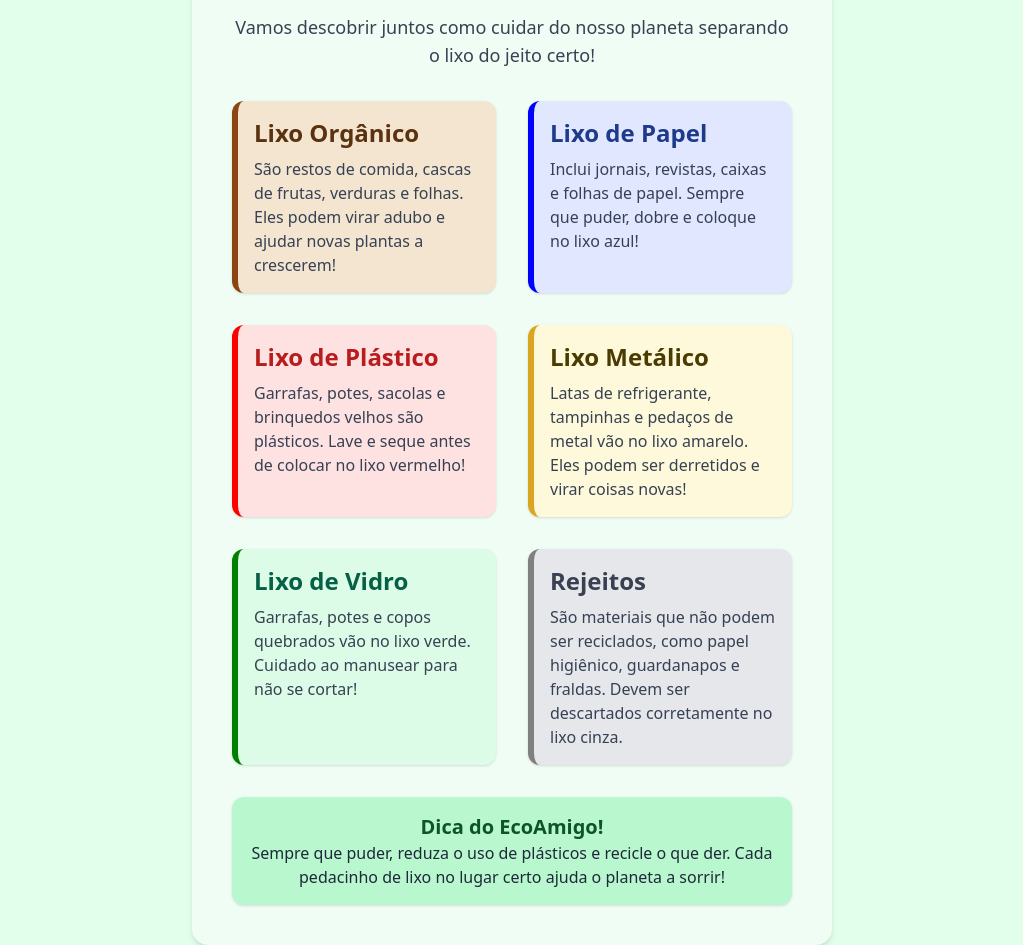
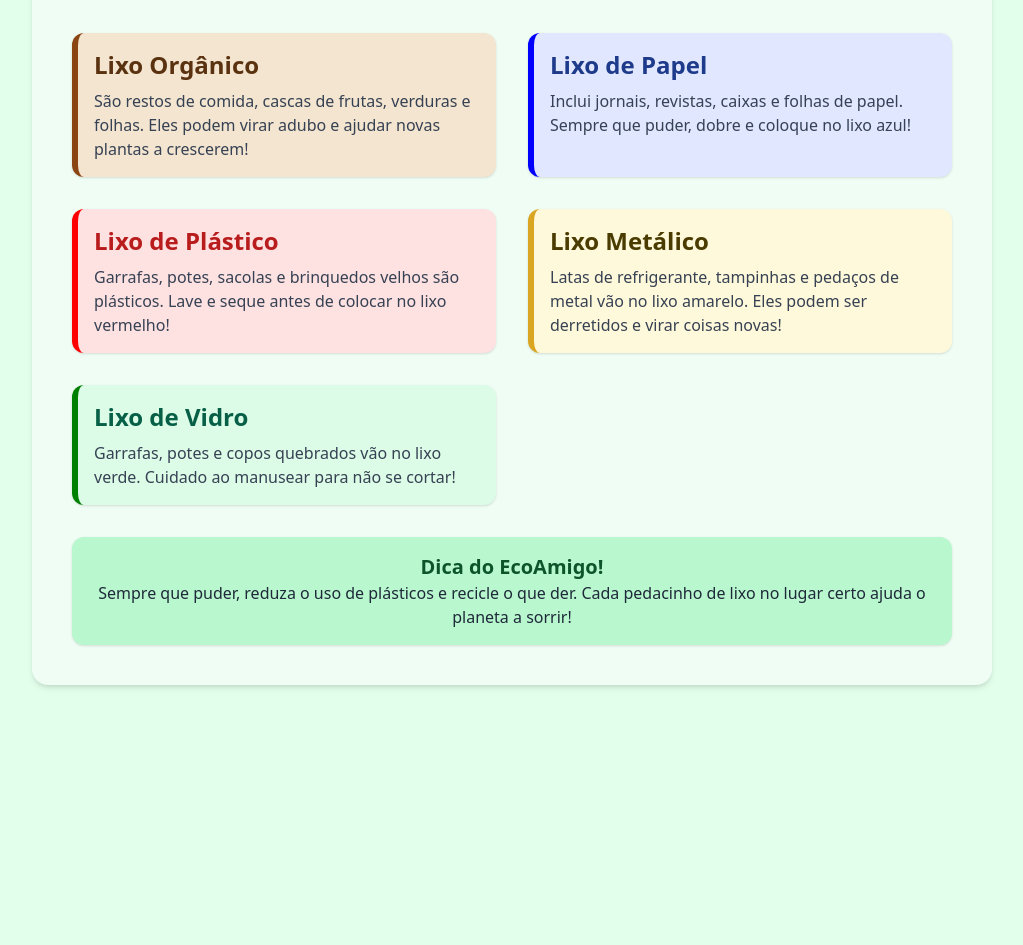
Before and after one commit to elpaulo31/ecokids, a React (Vite) app: page /aprender-ecokids in a window 1280 px wide. Shown: the part 272-1217 px from the top of the page, without its empty margins (128-1151 px from the left). After the commit the page ends 997 px from the top, so only its background shows below. Built offline with nearby package versions, Linux system fonts and the light colour scheme; a web font is replaced by a local one.

Commit message:
Fixing styling and usability issues

```diff
--- a/src/components/Header.tsx
+++ b/src/components/Header.tsx
@@ -3,6 +3,7 @@ import { useState } from 'react';
 import { EcokidsDarkLogo } from './../assets/images/logos/EcokidsDarkLogo';
 import { DarkModeIcon } from '../assets/images/icons/DarkModeIcon';
 import { LightModeIcon } from '../assets/images/icons/LightModeIcon';
+import { Link } from 'react-router';
 
 export const Header = () => {
   const [darkMode, setDarkMode] = useState(
@@ -10,13 +11,13 @@ export const Header = () => {
   );
 
   return (
-    <header className="w-screen flex items-center justify-between p-6 sm:p-10 transition-colors duration-500">
-      <a href="/">
+    <header className="w-screen flex items-center bg-[var(--color-accent-light)] dark:bg-[var(--color-brand-dark)] justify-between p-6 sm:p-10 transition-colors duration-500">
+      <Link to="/">
         <EcokidsDarkLogo
           primaryColor={darkMode ? '#0FDB27' : '#0FDB27'}
           secondaryColor={darkMode ? '#E2FFEB' : '#005B31'}
         />
-      </a>
+      </Link>
 
       <button
         onClick={() => {
--- a/src/pages/Achievements.tsx
+++ b/src/pages/Achievements.tsx
@@ -22,7 +22,7 @@ export const Achievements = () => {
   ];
 
   return (
-    <main className="flex flex-col p-10">
+    <main className="flex flex-col p-10 bg-[var(--color-accent-light)] dark:bg-[var(--color-brand-dark)]">
       <h1 className="text-[var(--color-brand-darkest)] text-3xl md:text-4xl font-bold mb-3 md:mb-10 dark:text-[var(--color-brand-light)]">
         Conquistas
       </h1>
--- a/src/pages/EcokidsGame.tsx
+++ b/src/pages/EcokidsGame.tsx
@@ -13,7 +13,6 @@ export const EcokidsGame = () => {
     { color: '#008000', tipo: 'vidro' },
     { color: '#FFFF00', tipo: 'metal' },
     { color: '#8B4513', tipo: 'orgânico' },
-    { color: '#808080', tipo: 'rejeito' },
   ];
 
   const initialEmojis = [
@@ -35,8 +34,7 @@ export const EcokidsGame = () => {
     { emoji: '🍼', tipo: 'plástico' },
     { emoji: '📦', tipo: 'papel' },
     { emoji: '📃', tipo: 'papel' },
-    { emoji: '🥛', tipo: 'vidro' },
-    { emoji: '🧻', tipo: 'rejeito' },
+    { emoji: '🥛', tipo: 'vidro' }
   ];
 
   const { data, setData } = usePlayerContext();
@@ -105,7 +103,7 @@ export const EcokidsGame = () => {
   };
 
   return (
-    <main className="px-4 py-6 mx-auto flex flex-col items-center gap-8">
+    <main className="px-4 py-6 mx-auto flex flex-col items-center gap-8 bg-[var(--color-accent-light)] dark:bg-[var(--color-brand-dark)]">
       <h1 className="text-[var(--color-primary)] dark:text-[var(--color-accent-light)] text-lg sm:text-xl text-center">
         Ajude a colocar o lixo no lugar certo!
       </h1>
--- a/src/pages/Home.tsx
+++ b/src/pages/Home.tsx
@@ -28,7 +28,7 @@ export const Home = () => {
     selectedGame: undefined,
   });
 
-  const trashTypes = ['#0000FF', '#FF0000', '#008000', '#FFFF00', '#8B4513', '#808080'];
+  const trashTypes = ['#0000FF', '#FF0000', '#008000', '#FFFF00', '#8B4513'];
 
   return (
     <main className="h-full w-full py-20 px-10 flex justify-center relative bg-[var(--color-accent-light)] dark:bg-[var(--color-brand-dark)] transition-colors duration-500">
--- a/src/pages/LearnEcokids.tsx
+++ b/src/pages/LearnEcokids.tsx
@@ -39,19 +39,11 @@ export const LearnEcokids = () => {
       color: '#008000',
       textColor: '#065F46',
       background: '#DCFCE7',
-    },
-    {
-      title: 'Rejeitos',
-      description:
-        'São materiais que não podem ser reciclados, como papel higiênico, guardanapos e fraldas. Devem ser descartados corretamente no lixo cinza.',
-      color: '#808080',
-      textColor: '#374151',
-      background: '#E5E7EB',
-    },
+    }
   ];
 
   return (
-    <main className="p-10 mb-6 mt-0 bg-green-50 rounded-2xl shadow-md text-center w-11/12 md:w-3/4 lg:w-1/2 lg:mb-0 lg:mt-20 mx-auto">
+    <main className="p-10 mb-10 mt-0 bg-green-50 rounded-2xl shadow-md text-center w-3/4 lg:mt-10 mx-auto">
       <h1 className="text-3xl font-bold text-green-700 mb-4">Aprender sobre Reciclagem</h1>
 
       <p className="text-lg text-gray-700 mb-8">
--- a/src/pages/ScoreEcokids.tsx
+++ b/src/pages/ScoreEcokids.tsx
@@ -8,7 +8,7 @@ export const ScoreEcokids = () => {
   const { data } = usePlayerContext();
 
   return (
-    <main className="flex flex-col p-6 sm:p-10 transition-colors duration-500">
+    <main className="flex flex-col p-6 sm:p-10 transition-colors duration-500 bg-[var(--color-accent-light)] dark:bg-[var(--color-brand-dark)]">
       <h1 className="text-[var(--color-brand-darkest)] text-3xl md:text-4xl font-bold mb-3 md:mb-10 dark:text-[var(--color-accent-light)]">
         Pontuação
       </h1>
--- a/src/styles/app.postcss
+++ b/src/styles/app.postcss
@@ -22,7 +22,7 @@
 }
 
 body {
-  @apply w-screen h-screen bg-[var(--color-accent-light)] dark:bg-[var(--color-brand-dark)] transition-colors duration-500;
+  @apply w-screen h-screen overflow-x-hidden transition-colors duration-500 bg-[var(--color-accent-light)] dark:bg-[var(--color-brand-dark)];
 
   font-family: 'Irish Grover', system-ui;
   font-weight: 400;
```
